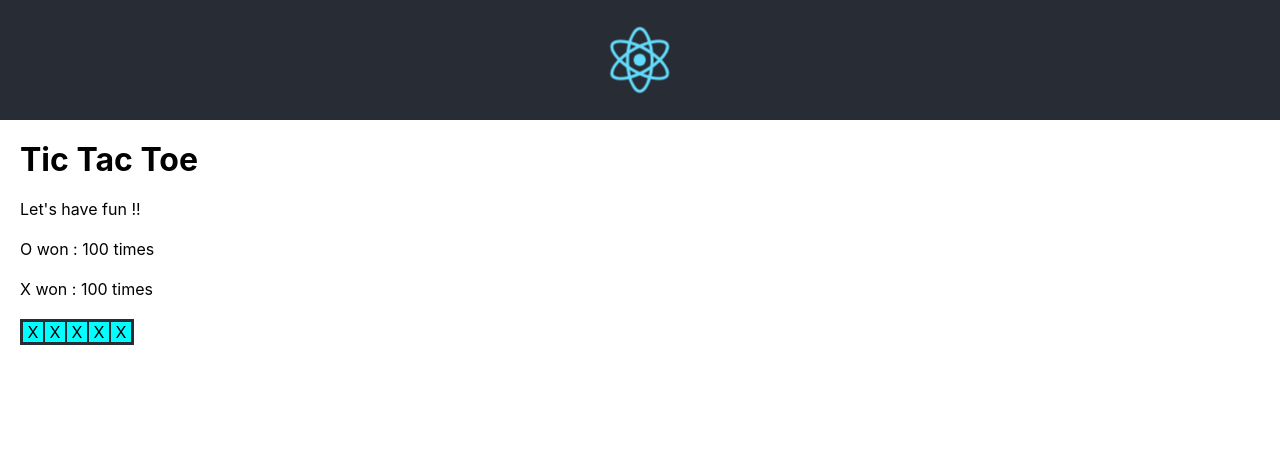
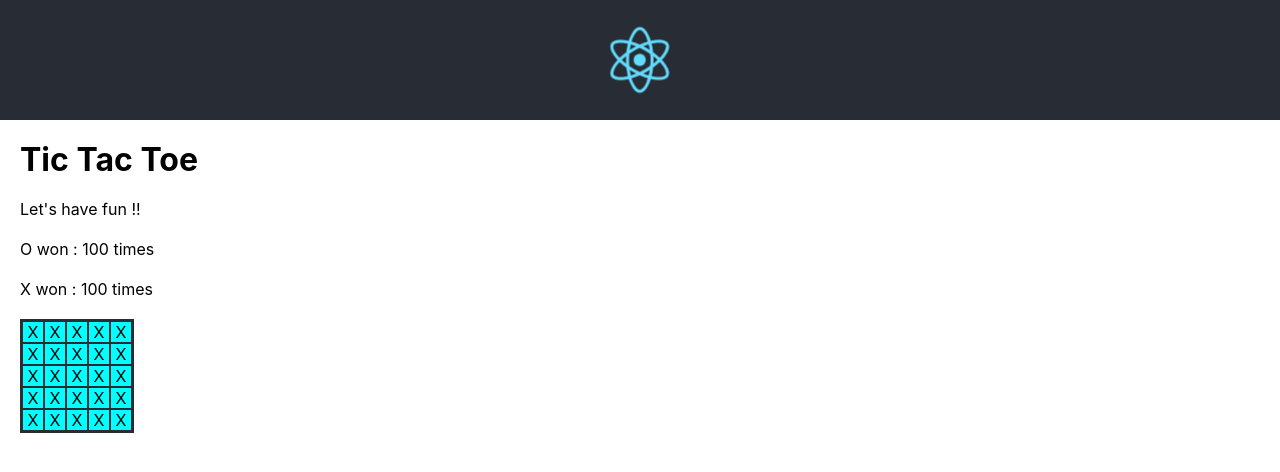
Before and after one commit to sherlyfebrianti96/React-tic-tac-toe, a React (Create React App) app: page / in a window 1280 px wide. Shown: the top 472 px of the page. Built offline with nearby package versions, Linux system fonts and the light colour scheme.

Commit message:
Mapping the boxes to the field

```diff
--- a/src/components/Board/Board.tsx
+++ b/src/components/Board/Board.tsx
@@ -34,20 +34,14 @@ class Board extends Component<BoardType, {}> {
             <div className={styles.Board}>
                 {field.map(function (boxes, index) {
                     console.log('BOX LOHHH : ', boxes);
-                    return <Box/>
+                    const rows = boxes.map((box, index) => {
+                        return <Box content={box}/>
+                    });
+
+                    rows.push(<div className={styles.clearFix}/>);
+
+                    return rows;
                 })}
-                {/*<Box/>*/}
-                {/*<Box/>*/}
-                {/*<Box/>*/}
-                {/*<div className={styles.clearFix}/>*/}
-                {/*<Box/>*/}
-                {/*<Box/>*/}
-                {/*<Box/>*/}
-                {/*<div className={styles.clearFix}/>*/}
-                {/*<Box/>*/}
-                {/*<Box/>*/}
-                {/*<Box/>*/}
-                {/*<div className={styles.clearFix}/>*/}
             </div>
         )
     }
--- a/src/components/Box/Box.lazy.tsx
+++ b/src/components/Box/Box.lazy.tsx
@@ -1,8 +1,9 @@
 import React, { lazy, Suspense } from 'react';
+import {BoxType} from "../../types/BoxType";
 
 const LazyBox = lazy(() => import('./Box'));
 
-const Box = (props: JSX.IntrinsicAttributes & { children?: React.ReactNode; }) => (
+const Box = (props: BoxType & { children?: React.ReactNode; }) => (
   <Suspense fallback={null}>
     <LazyBox {...props} />
   </Suspense>
--- a/src/types/BoxType.ts
+++ b/src/types/BoxType.ts
@@ -1,3 +1,3 @@
 export interface BoxType {
-    // content: string;
+    content: string;
 }
```
Also changed, not shown: 1 other file (tests, documents, lock files or other folders).
